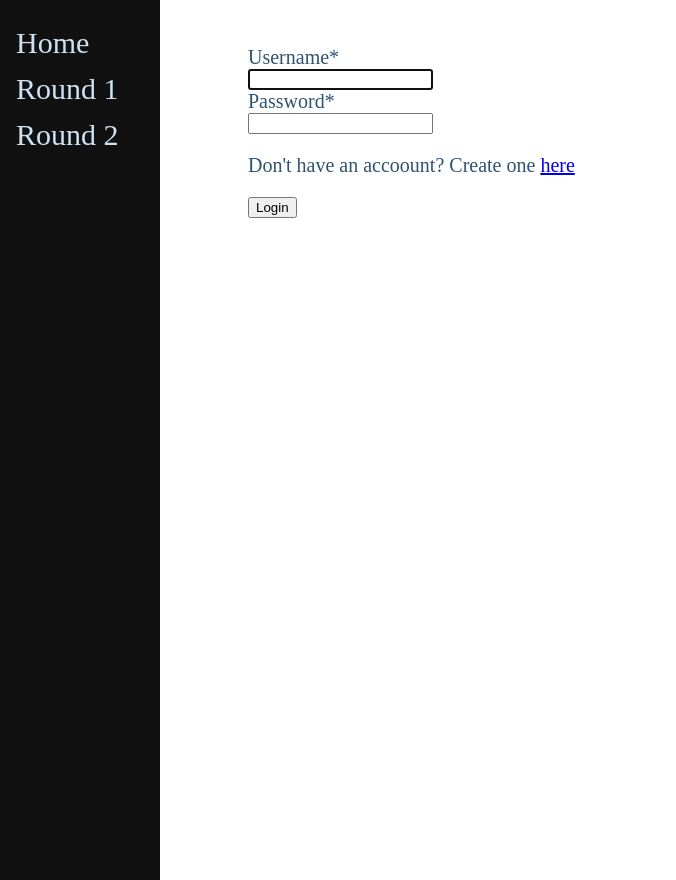
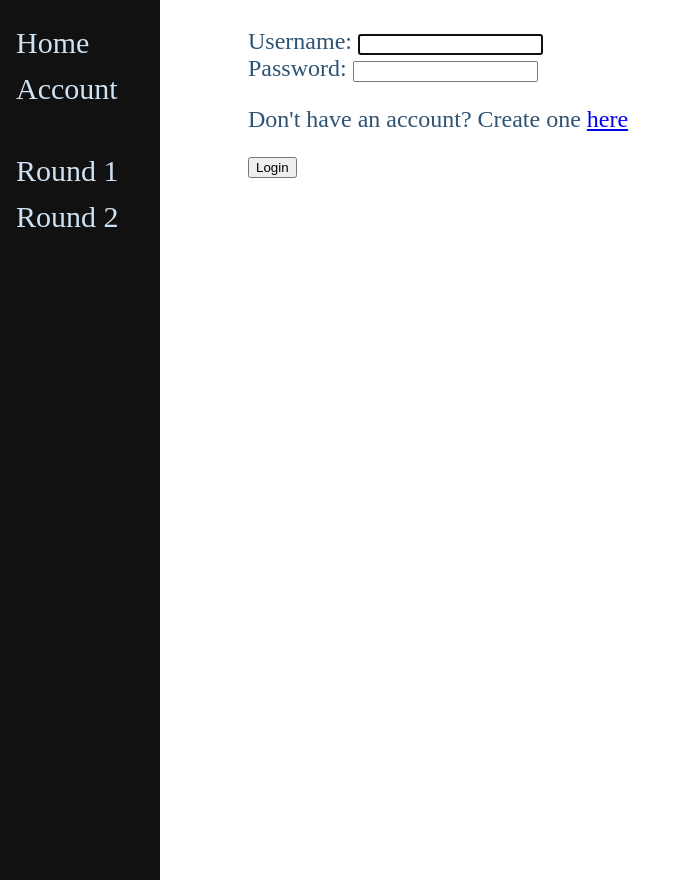
Before and after one commit to elenamilner15/Hackaton2, a Django app: page /login/ in a window 1280 px wide. Shown: the whole page, without its empty margins (0-676 px from the left). Run offline with Django 4.2, Linux system fonts and the light colour scheme; some libraries are stand-ins or nearby versions.

Commit message:
Login added

```diff
--- a/mygame/main/templates/main/base.html
+++ b/mygame/main/templates/main/base.html
@@ -21,14 +21,11 @@
 			display:block;
 		}
 
-
-
-
 		.content {
 			margin-left: 220px; /* Adjust as needed */
 			padding: 20px; /* Add padding to create separation from sidebar */
             color:#2E5374;
-            font-size: 20px;
+            font-size: 24px;
 		}
 
 	</style>
@@ -38,8 +35,12 @@
 <body>
 	<div class="sidenav">
 		<a href="/">Home</a>
+        <a href="{% url 'account' %}">Account</a>
+        <br>
+        <br>
         <a href="{% url 'round1' %}">Round 1</a>
 		<a href="{% url 'round2' %}">Round 2</a>
+
 
 	</div>
 
--- a/mygame/main/templates/main/home.html
+++ b/mygame/main/templates/main/home.html
@@ -14,7 +14,7 @@ Hebrew Verb Quiz
         }
     </style>
 
-    <h1>Hello! Welcome to the Hebrew Verb Quiz</h1>
+    <h2>Hello! Welcome to the Hebrew Verb Quiz</h2>
 
     <form method="GET" action="{% url 'round1' %}">
         <!-- Apply inline CSS to the button -->
--- a/mygame/main/templates/main/round1.html
+++ b/mygame/main/templates/main/round1.html
@@ -5,8 +5,8 @@ Round 1
 {% endblock %}
 
 {% block content %}
-<h1>Round 1</h1>
-<ul style="display: flex; width: 100%; font-size: 30px; font-weight: bold; text-transform: uppercase; margin-top: 2em"><ul>
+<h2>Round 1</h2>
+<ul style="display: flex; width: 100%; font-size: 24px; font-weight: bold; text-transform: uppercase; margin-top: 2em"><ul>
 
 <li style="margin-bottom: 10px"><a href="{% url 'show_verb' part_of_speech='paal' %}">paal</a></li>
 <li style="margin-bottom: 10px"><a href="{% url 'show_verb' part_of_speech='piel' %}">piel</a></li>
--- a/mygame/main/templates/main/round2.html
+++ b/mygame/main/templates/main/round2.html
@@ -5,8 +5,8 @@ Round 2
 {% endblock %}
 
 {% block content %}
-<h1>Round 2</h1>
-<ul style="display: flex; width: 100%; font-size: 30px; font-weight: bold; text-transform: uppercase; margin-top: 2em"><ul>
+<h2>Round 2</h2>
+<ul style="display: flex; width: 100%; font-size: 24px; font-weight: bold; text-transform: uppercase; margin-top: 2em"><ul>
 
 <li style="margin-bottom: 10px"><a href="{% url 'show_verb2' part_of_speech='paal' %}">paal</a></li>
 <li style="margin-bottom: 10px"><a href="{% url 'show_verb2' part_of_speech='piel' %}">piel</a></li>
--- a/mygame/main/urls.py
+++ b/mygame/main/urls.py
@@ -8,6 +8,7 @@ urlpatterns = [
     path('', views.home, name='home'),
     path('round1/', views.round1, name='round1'),
     path('round2/', views.round2, name='round2'),
+    path('account/', views.account, name='account'),
     path('<str:part_of_speech>/1/', views.show_verb, name='show_verb'),
     path('<str:part_of_speech>/2/', views.show_verb2, name='show_verb2'),
 ]
--- a/mygame/main/views.py
+++ b/mygame/main/views.py
@@ -46,6 +46,9 @@ def show_verb2(request, part_of_speech):
 def home(response):
 	return render(response, "main/home.html", {})
 
+def account(response):
+	return render(response, "main/account.html", {})
+
 def round1(response):
 	return render(response, "main/round1.html", {})
 
--- a/mygame/mygame/settings.py
+++ b/mygame/mygame/settings.py
@@ -15,6 +15,7 @@ from pathlib import Path
 # Build paths inside the project like this: BASE_DIR / 'subdir'.
 BASE_DIR = Path(__file__).resolve().parent.parent
 
+LOGIN_REDIRECT_URL = '/'
 
 # Quick-start development settings - unsuitable for production
 # See https://docs.djangoproject.com/en/4.2/howto/deployment/checklist/
--- a/mygame/mygame/urls.py
+++ b/mygame/mygame/urls.py
@@ -17,11 +17,12 @@ Including another URLconf
 from django.contrib import admin
 from django.urls import include, path
 from register import views
+from django.contrib.auth import views as auth_views
 
 
 urlpatterns = [
     path('admin/', admin.site.urls),
     path("register/", views.register, name="register"),
     path('', include('main.urls')),
-    path('', include("django.contrib.auth.urls")), # <-- added
+    path('login/', auth_views.LoginView.as_view(template_name='registration/login.html'), name='login'),
 ]
--- a/mygame/register/templates/registration/login.html
+++ b/mygame/register/templates/registration/login.html
@@ -1,17 +1,21 @@
-# login.html
 {% extends "main/base.html" %}
 
 {% block title %}
 Login Here
 {% endblock %}
 
-{% load crispy_forms_tags %}
-
 {% block content %}
-     <form method="post" class="from-group">
-	{% csrf_token %}
-	{{form|crispy}}
-	<p>Don't have an accoount? Create one <a href="/register">here</a></p>
-	<button type="submit" class="btn btn-success">Login</button>
+    <form method="post" class="form-group">
+        {% csrf_token %}
+        <div class="form-group">
+            <label for="{{ form.username.id_for_label }}">Username:</label>
+            {{ form.username }}
+        </div>
+        <div class="form-group">
+            <label for="{{ form.password.id_for_label }}">Password:</label>
+            {{ form.password }}
+        </div>
+        <p>Don't have an account? Create one <a href="{% url 'register' %}">here</a></p>
+        <button type="submit" class="btn btn-success">Login</button>
     </form>
 {% endblock %}
```
Also changed, not shown: mygame/main/templates/main/account.html (added, +13 -0 lines).
